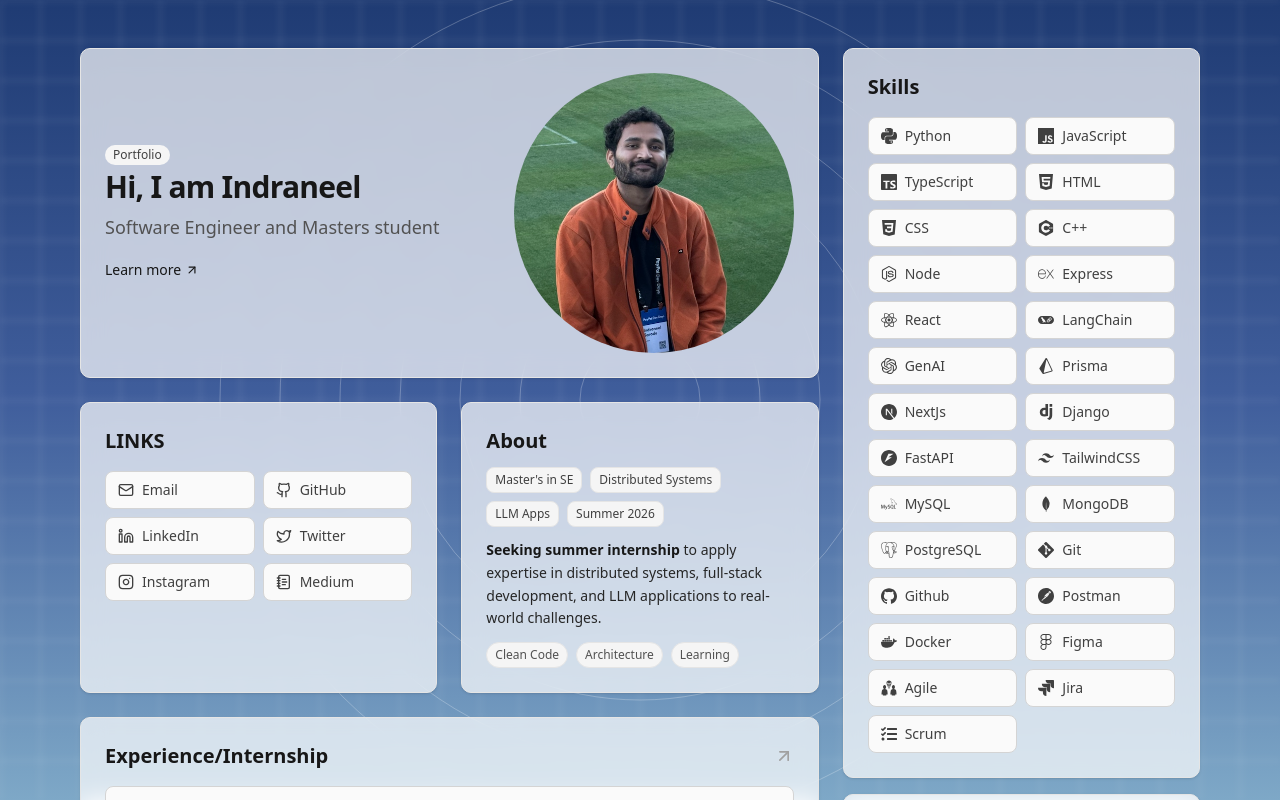
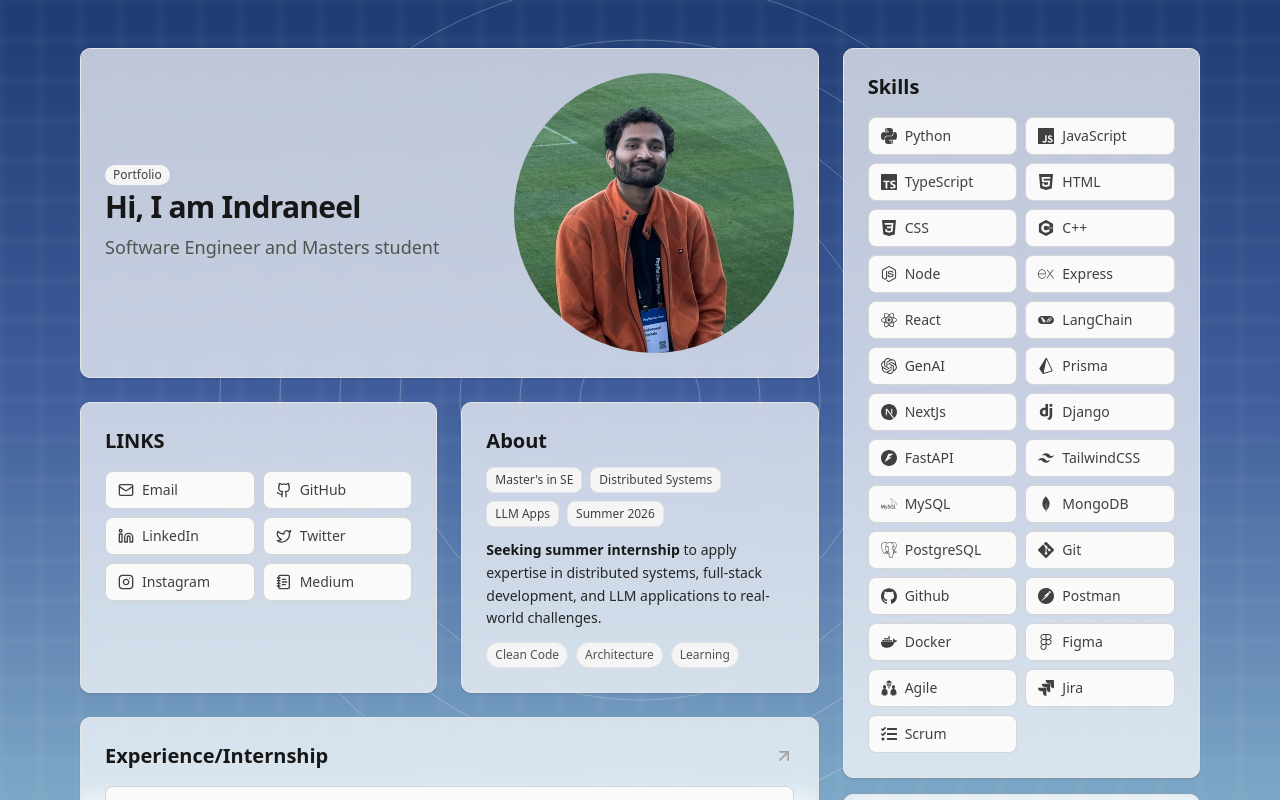
Before and after one commit to neels22/portfolio, a Next.js app: page / in a window 1280 px wide. Shown: the top 800 px of the page. Built offline with nearby package versions, Linux system fonts and the light colour scheme; a web font is replaced by a local one.

Commit message:
removed learn more link

```diff
--- a/components/Hero.tsx
+++ b/components/Hero.tsx
@@ -1,4 +1,3 @@
-import { ArrowUpRight } from 'lucide-react';
 import Image from 'next/image';
 
 interface HeroProps {
@@ -22,15 +21,6 @@ const Hero = ({ name, title }: HeroProps) => {
           <p className="text-lg text-neutral-600">
             {title}
           </p>
-          <div className="pt-2">
-            <a
-              href="#about"
-              className="inline-flex items-center text-sm font-medium text-neutral-900 hover:text-neutral-700 transition-colors"
-            >
-              Learn more
-              <ArrowUpRight className="ml-1 h-3.5 w-3.5" />
-            </a>
-          </div>
         </div>
         <div className="flex-shrink-0 flex justify-center items-center w-full sm:w-auto mt-4 sm:mt-0">
           <Image
```
